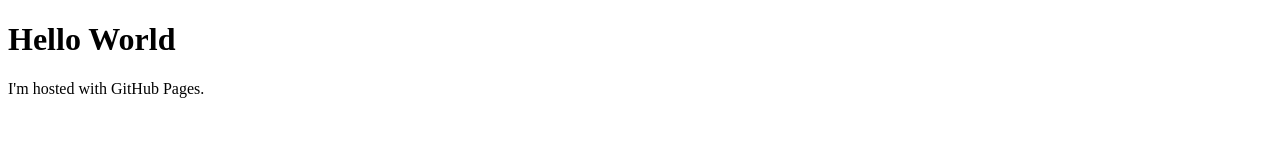
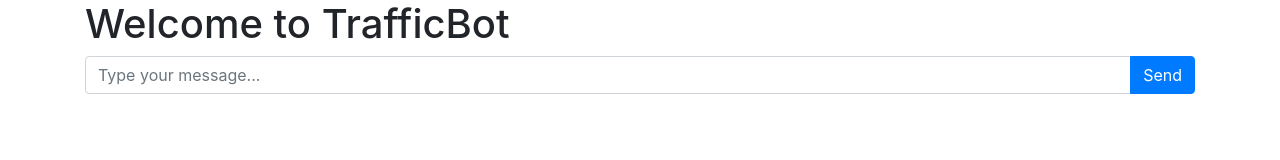
Before and after one commit to Techilis/chat, a plain HTML site: page index.html in a window 1280 px wide. Drawn offline with nearby package versions, Linux system fonts and the light colour scheme.

Commit message:
Add files via upload

```diff
--- a/index.html
+++ b/index.html
@@ -1,7 +1,26 @@
 <!DOCTYPE html>
-<html>
+<html lang="en">
+<head>
+    <meta charset="UTF-8">
+    <meta name="viewport" content="width=device-width, initial-scale=1.0">
+    <title>Chatbot</title>
+    <link rel="stylesheet" href="https://stackpath.bootstrapcdn.com/bootstrap/4.5.2/css/bootstrap.min.css">
+    <link rel="stylesheet" href="styles.css">
+</head>
 <body>
-<h1>Hello World</h1>
-<p>I'm hosted with GitHub Pages.</p>
+    <div class="container">
+        <div class="chat-container">
+            <h1 class="chat-header">Welcome to TrafficBot</h1>
+            <div id="chat-box"></div>
+            <div class="input-group mb-3">
+                <input type="text" id="user-input" class="form-control" placeholder="Type your message...">
+                <div class="input-group-append">
+                    <button onclick="sendMessage()" class="btn btn-primary">Send</button>
+                </div>
+            </div>
+        </div>
+    </div>
+
+    <script src="script.js"></script>
 </body>
 </html>
```
